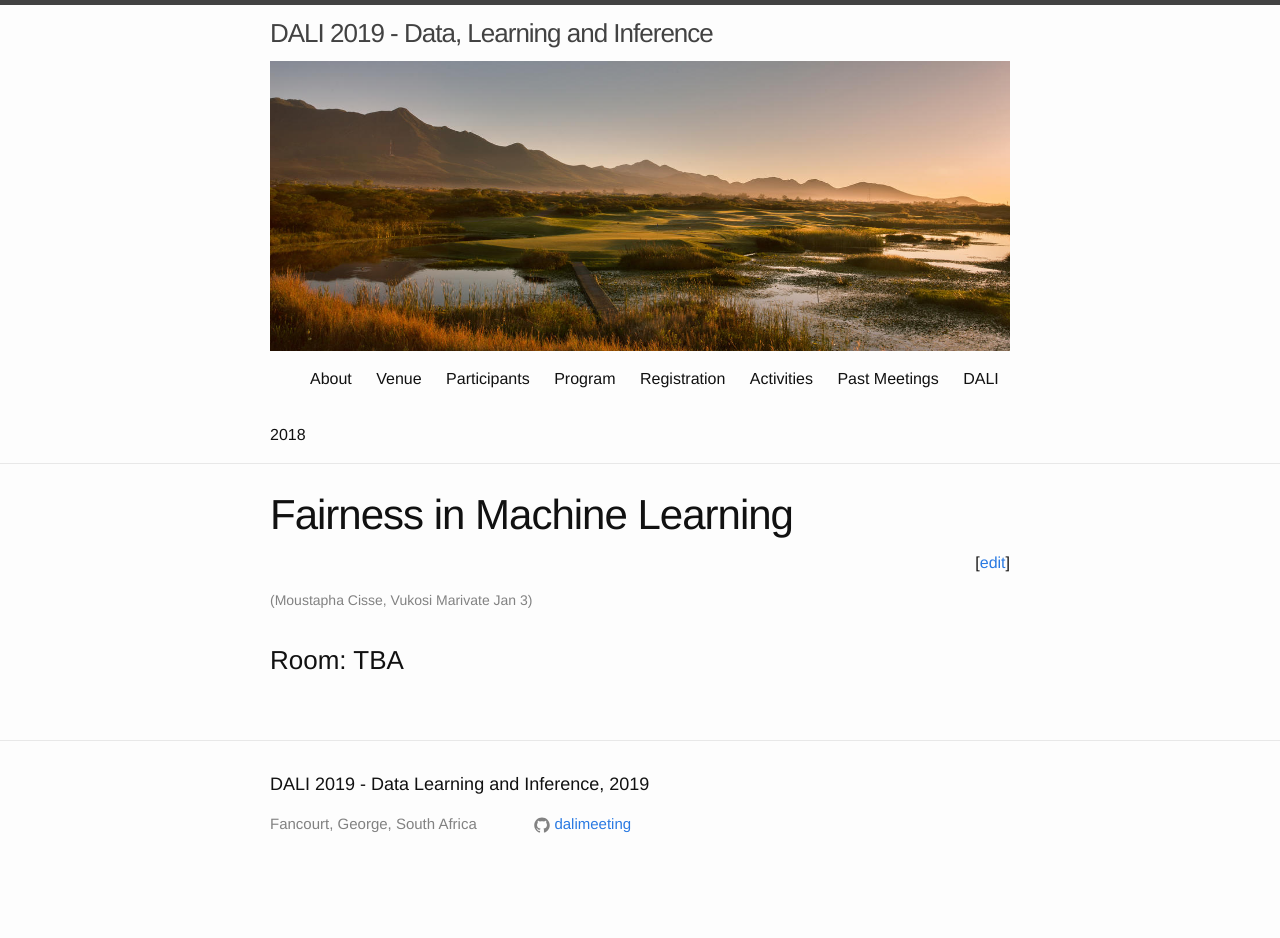
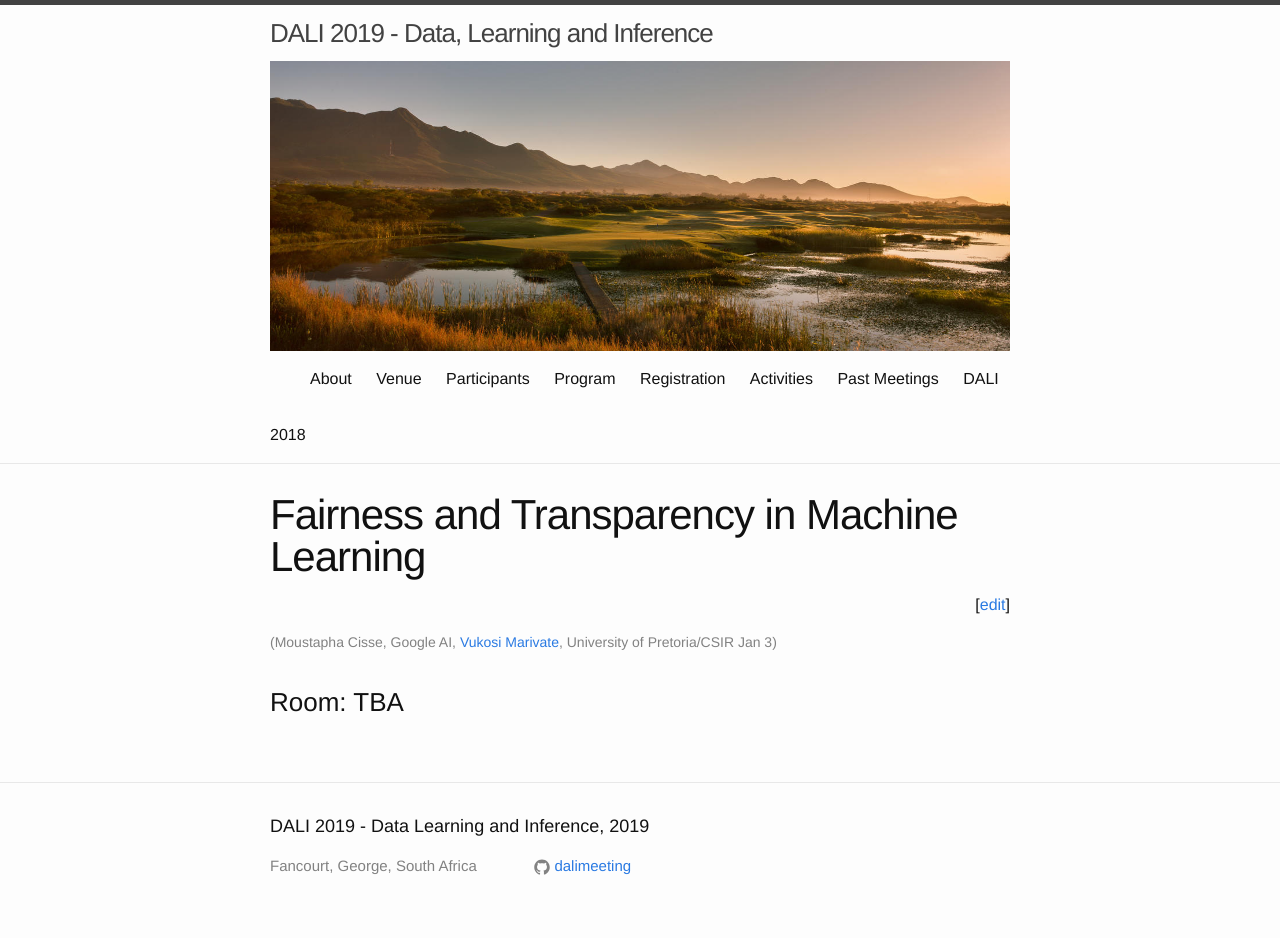
Before and after one commit to dalimeeting/dalimeeting.github.io, a Jekyll site: the page built from _posts/2019-01-03-workshop-fairness.md, in a window 1280 px wide. Built offline with Jekyll 4.4.1, drawn with Linux system fonts in a browser that asks for light colours; before the commit the page ends 900 px from its top, so only the background shows below that.

Commit message:
Update 2019-01-03-workshop-fairness.md
Updated workshop info 1

```diff
--- a/_posts/2019-01-03-workshop-fairness.md
+++ b/_posts/2019-01-03-workshop-fairness.md
@@ -1,5 +1,5 @@
 ---
-title:  "Fairness in Machine Learning"
+title:  "Fairness and Transparency in Machine Learning"
 layout: multitrack
 abstract: ""
 organizer_url:
@@ -9,11 +9,11 @@ organizers:
 - given: Moustapha
   family: Cisse
   url:
-  institute:
+  institute: Google AI
 - given: Vukosi
   family: Marivate
-  url:
-  institute:
+  url: http://www.vima.co.za
+  institute: University of Pretoria/CSIR
 room: "TBA"
 show_abstracts: false
 
```
